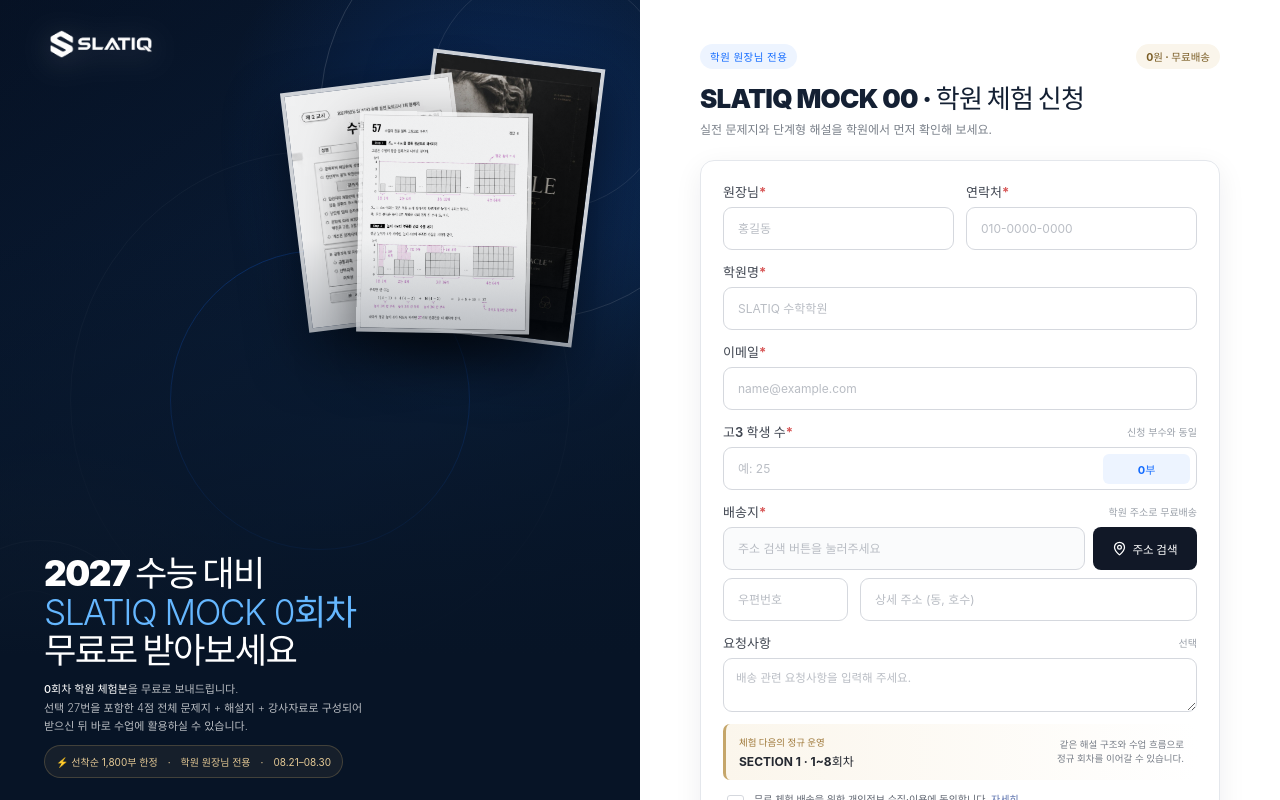
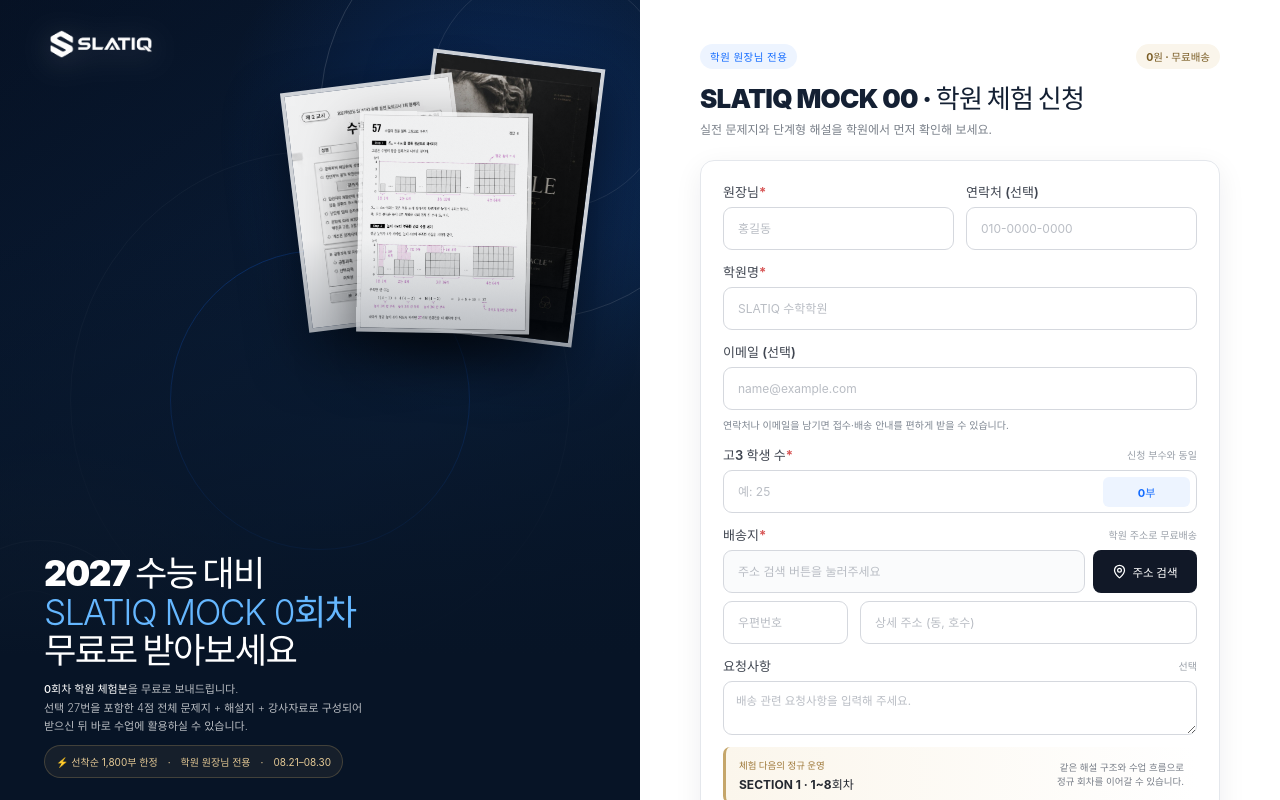
Before and after one commit to kmw1wlog/nabla-september-preorder, a React (Vite) app: page / in a window 1280 px wide. Built offline with nearby package versions, Linux system fonts and the light colour scheme; a web font is replaced by a local one.

Commit message:
feat: make academy contact fields optional

```diff
--- a/src/main.jsx
+++ b/src/main.jsx
@@ -80,10 +80,10 @@
   return <section className="panel academy-panel"><StepHeader number="1" title="학원 정보" />
     <div className="two-col">
       <Field label="원장님" required placeholder="홍길동" value={form.director} onChange={update('director')} />
-      <Field label="연락처" required placeholder="010-0000-0000" value={form.phone} onChange={update('phone')} />
+      <Field label="연락처 (선택 · 출고 안내)" placeholder="010-0000-0000" value={form.phone} onChange={update('phone')} />
     </div>
     <Field label="학원명" required placeholder="SLATIQ 수학학원" value={form.academy} onChange={update('academy')} />
-    <Field label="이메일" required type="email" placeholder="name@example.com" value={form.email} onChange={update('email')} />
+    <Field label="이메일 (선택 · 발송 안내)" type="email" placeholder="name@example.com" value={form.email} onChange={update('email')} />
   </section>
 }
 
@@ -258,10 +258,11 @@
         <form className="trial-application-form" onSubmit={submit}>
           <div className="trial-form-grid">
             <Field label="원장님" required placeholder="홍길동" value={form.director} onChange={update('director')} />
-            <Field label="연락처" required placeholder="010-0000-0000" value={form.phone} onChange={update('phone')} />
+            <Field label="연락처 (선택)" placeholder="010-0000-0000" value={form.phone} onChange={update('phone')} />
           </div>
           <Field label="학원명" required placeholder="SLATIQ 수학학원" value={form.academy} onChange={update('academy')} />
-          <Field label="이메일" required type="email" placeholder="name@example.com" value={form.email} onChange={update('email')} />
+          <Field label="이메일 (선택)" type="email" placeholder="name@example.com" value={form.email} onChange={update('email')} />
+          <p className="optional-contact-note">연락처나 이메일을 남기면 접수·배송 안내를 편하게 받을 수 있습니다.</p>
           <label className="field trial-students"><span>고3 학생 수 <b>*</b><small>신청 부수와 동일</small></span><div><input type="number" min="1" max="300" placeholder="예: 25" value={form.students} onChange={update('students')} /><strong>{Number(form.students) > 0 ? `${form.students}부 무료` : '0부'}</strong></div></label>
           <label className="field"><span>배송지 <b>*</b><small>학원 주소로 무료배송</small></span><div className="trial-address-search"><input readOnly placeholder="주소 검색 버튼을 눌러주세요" value={form.address} /><button type="button" onClick={searchAddress}><MapPin size={15} /> 주소 검색</button></div></label>
           <div className="trial-form-grid address-row"><input readOnly placeholder="우편번호" value={form.postcode} /><input placeholder="상세 주소 (동, 호수)" value={form.detail} onChange={update('detail')} /></div>
--- a/src/styles.css
+++ b/src/styles.css
@@ -63,6 +63,7 @@
 .trial-application-form .field { gap: 6px; margin-bottom: 12px; }
 .trial-application-form .field > span { display: flex; align-items: center; }
 .trial-application-form .field > span small { margin-left: auto; color: #9aa0a9; font-size: 10px; font-weight: 400; }
+.optional-contact-note { margin: -4px 0 12px; color: #7f8792; font-size: 10px; line-height: 1.5; }
 .trial-application-form input { height: 43px; font-size: 12px; }
 .trial-form-grid { display: grid; grid-template-columns: 1fr 1fr; gap: 12px; }
 .trial-students > div { position: relative; }
--- a/src/trial.js
+++ b/src/trial.js
@@ -2,10 +2,10 @@
 export const TRIAL_LATEST_KEY = 'campuskit-latest-free-trial'
 
 export function validateTrialApplication(form) {
-  const required = ['director', 'phone', 'academy', 'email', 'students', 'address', 'detail']
+  const required = ['director', 'academy', 'students', 'address', 'detail']
   if (required.some((key) => !String(form[key] ?? '').trim())) return '필수 정보를 모두 입력해 주세요.'
-  if (!/^01[016789]-?\d{3,4}-?\d{4}$/.test(form.phone.replace(/\s/g, ''))) return '연락처를 정확히 입력해 주세요.'
-  if (!/^[^\s@]+@[^\s@]+\.[^\s@]+$/.test(form.email)) return '이메일을 정확히 입력해 주세요.'
+  if (form.phone && !/^01[016789]-?\d{3,4}-?\d{4}$/.test(form.phone.replace(/\s/g, ''))) return '연락처를 정확히 입력해 주세요.'
+  if (form.email && !/^[^\s@]+@[^\s@]+\.[^\s@]+$/.test(form.email)) return '이메일을 정확히 입력해 주세요.'
   const students = Number(form.students)
   if (!Number.isInteger(students) || students < 1 || students > 300) return '고3 학생 수는 1명부터 300명까지 입력해 주세요.'
   if (!form.agreed) return '개인정보 수집·이용에 동의해 주세요.'
```
Also changed, not shown: 1 other file (tests, documents, lock files or other folders).
